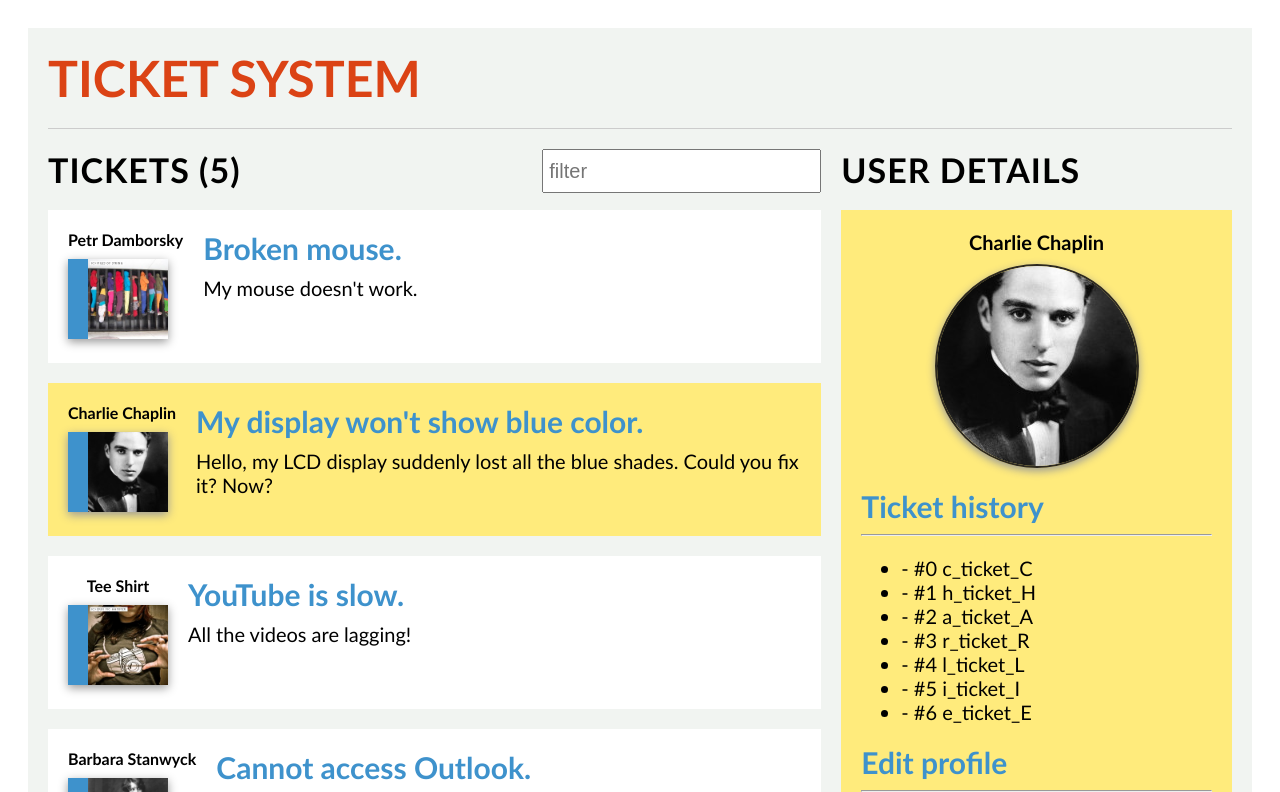
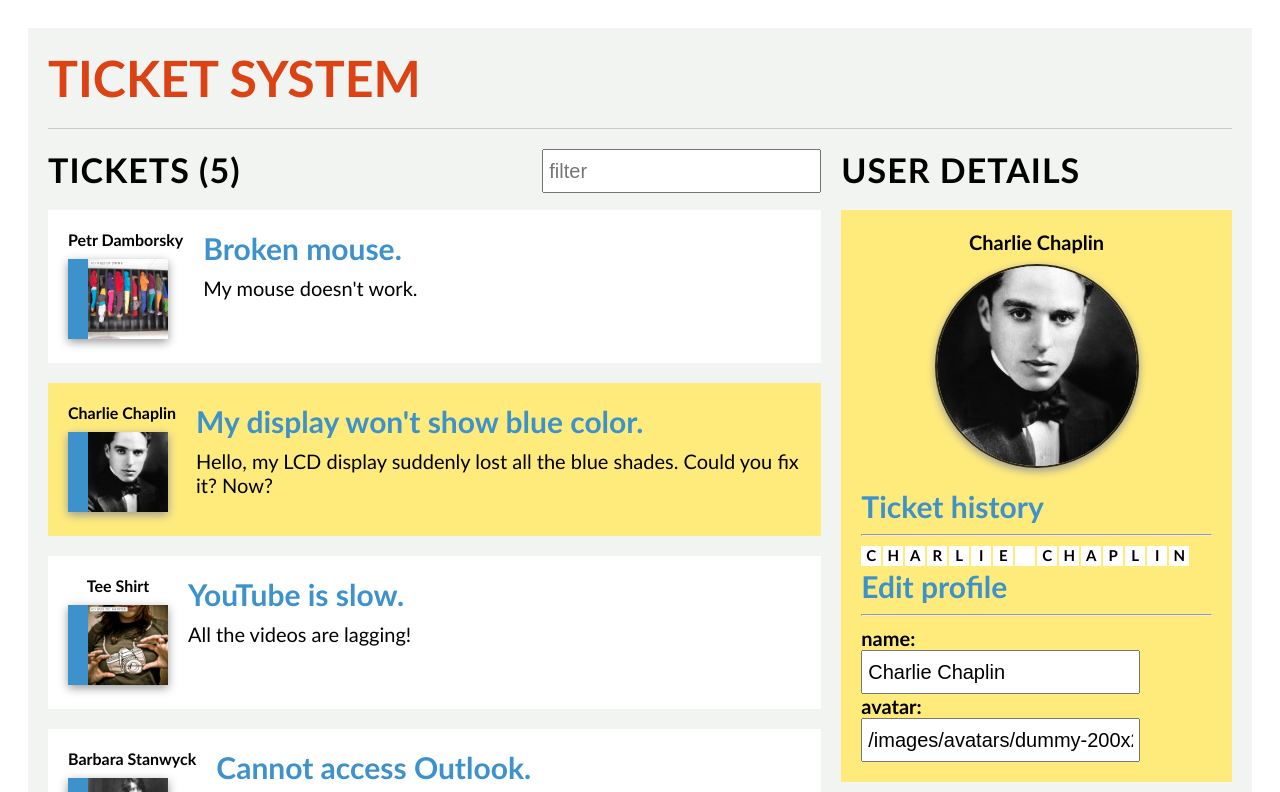
Before and after one commit to pdamb/swoh2015, a website: page index.html in a window 1280 px wide. Both pictures are taken after a click on the element 434 px from the left and 459 px from the top of the page. Shown: the top 792 px of the page. Drawn offline with nearby package versions, Linux system fonts and the light colour scheme.

Commit message:
Adding features for data binding examples.

```diff
--- a/index.html
+++ b/index.html
@@ -33,12 +33,14 @@
           <h3>Ticket history</h3>
           <hr>
           <ul>
-            <li ng-repeat="char in vm.selectedUser.name track by $index"> - #{{ $index }} {{ char }}_ticket_{{ char | uppercase }}</li>
+            <li ng-repeat="char in vm.selectedUser.displayName track by $index">{{ char | uppercase }}</li>
           </ul>
           <h3>Edit profile</h3>
           <hr>
           <strong>name:</strong><br/>
-          <input type="text" ng-model="vm.selectedUser.displayName">
+          <input type="text" ng-model="vm.selectedUser.displayName"><br/>
+          <strong>avatar:</strong><br/>
+          <input type="text" ng-model="vm.selectedUser.avatarUrl"><br/>
         </div>
       </div>
     </div>
--- a/styles/openhouse.css
+++ b/styles/openhouse.css
@@ -115,6 +115,27 @@ strong {
   padding:20px;
 }
 
+.profile ul {
+  overflow:hidden;
+  list-style:none;
+  margin:0;
+  padding:0;
+}
+
+.profile li {
+  display:block;
+  float:left;
+  padding:0;
+  background:#FFF;
+  margin:0 2px 2px 0;
+  width:20px;
+  height:20px;
+  overflow:hidden;
+  font-size:15px;
+  text-align:center;
+  font-weight:bold;
+}
+
 .profile .avatar img{
   display:block;
   margin:0 auto 20px auto;
```
